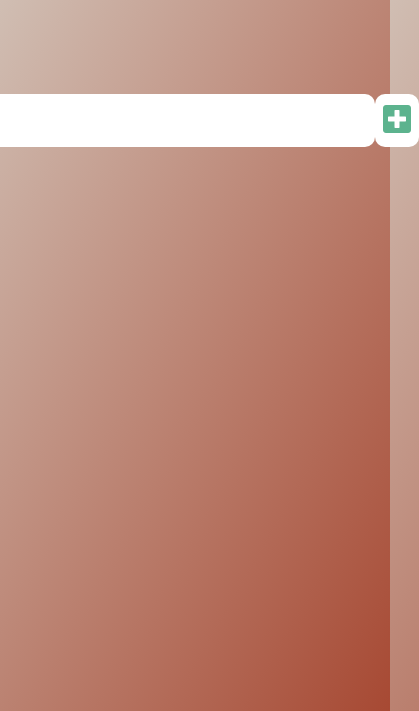
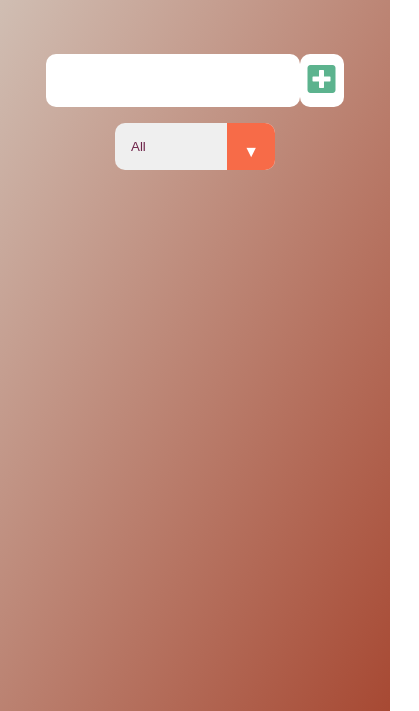
Before and after one commit to moonsoon86/to-do-List, a plain HTML site: page index.html in a window 390 px wide. Shown: the part 133-844 px from the top of the page, 419 px wide, since content can reach past the window. Drawn offline with Linux system fonts and the light colour scheme.

Commit message:
responsive added

```diff
--- a/index.html
+++ b/index.html
@@ -15,10 +15,12 @@
         <h1>To Do List</h1>
     </header>
     <form>
+        <div class='top'>
         <input type="text" class="todo-input">
         <button class="todo-button" type="submit">
             <i class="fas fa-plus-square"></i>
         </button>
+        </div>
         <div class="select">
             <select name="todos"class="filter-todo">
                 <option value="all">All</option>
--- a/style.css
+++ b/style.css
@@ -151,3 +151,25 @@ select{
     background-image: linear-gradient(120deg, #ff6f47, #f3e98c);
 
 }
+
+
+@media only screen and (max-width: 500px){
+    form{
+        display: flex;
+        flex-direction: column;
+    }
+
+    .top{
+        display: flex;
+        flex-direction: row;
+
+    }
+    .todo-input{
+        width:30vh;
+    }
+    .todo{
+        width:300px;
+    }
+
+
+}
```
